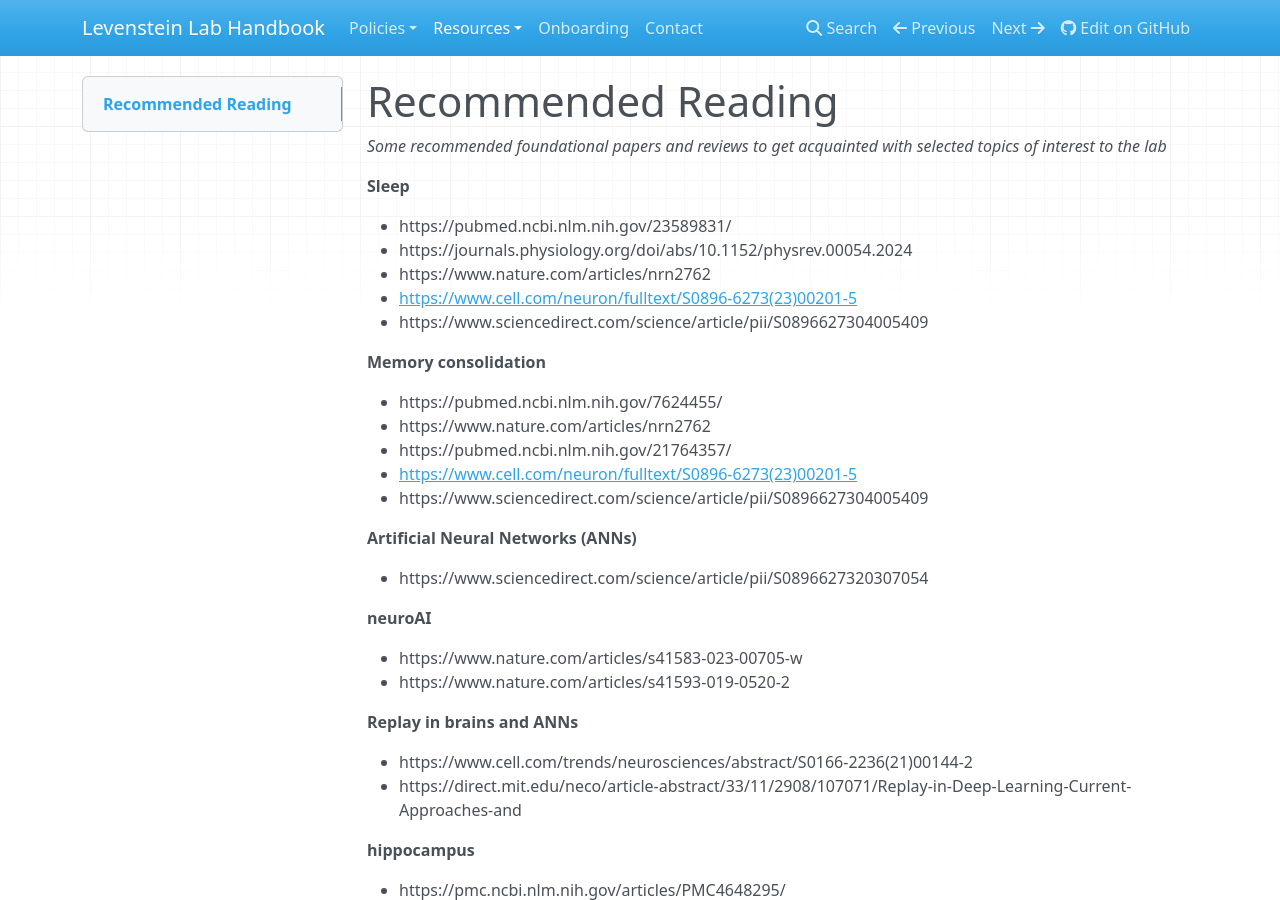
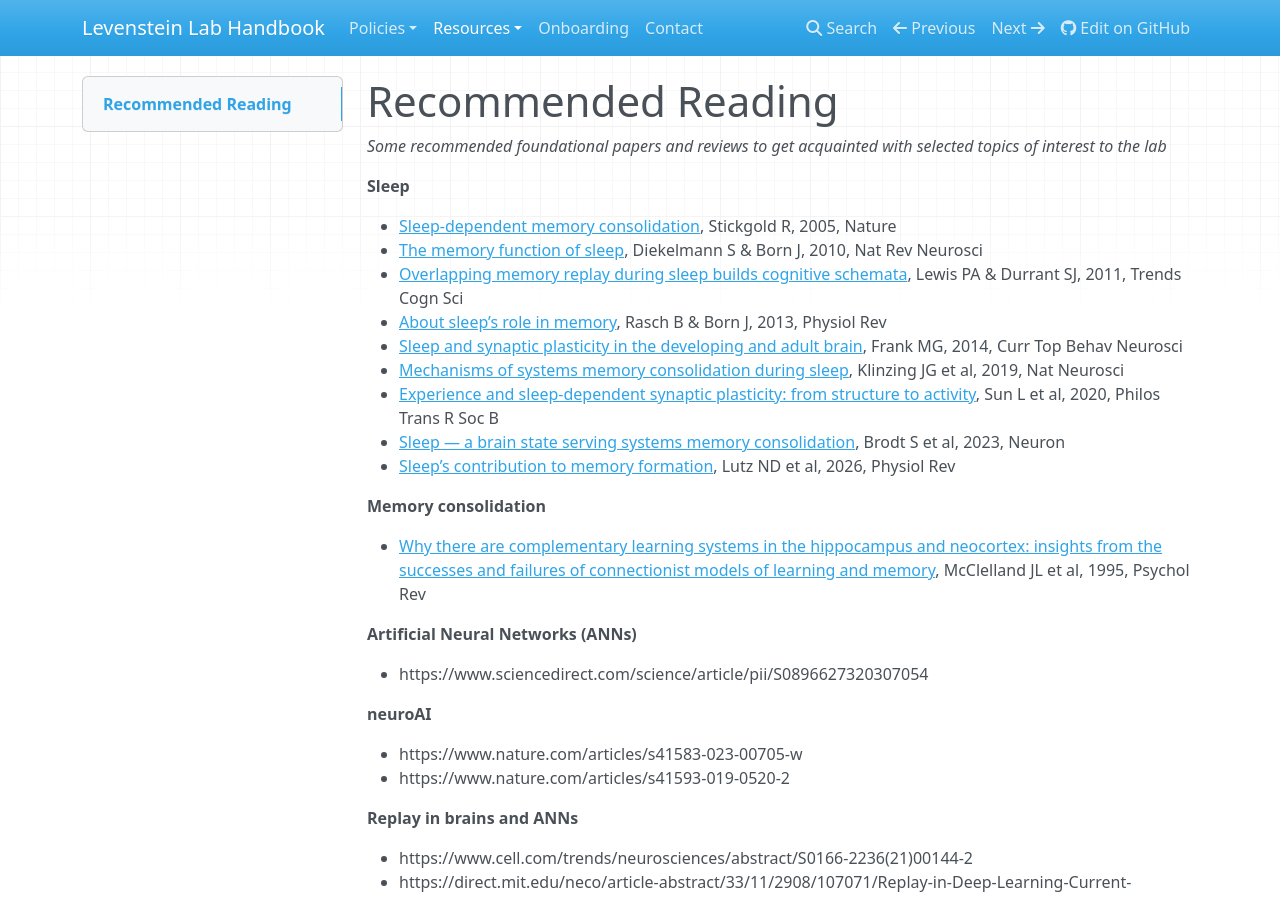
Before and after one commit to LevensteinLab/Lab-Handbook, an MkDocs documentation site: the page built from docs/Resources/recommended_reading.md, in a window 1280 px wide and 900 px high. Built offline with MkDocs 1.6.1, drawn with Linux system fonts in a browser that asks for light colours; nearby versions of some CDN libraries.

Commit message:
Revise recommended reading in resources
Updated recommended reading list with new references on sleep and memory consolidation.

```diff
--- a/docs/Resources/recommended_reading.md
+++ b/docs/Resources/recommended_reading.md
@@ -4,19 +4,20 @@
 
 **Sleep**
 
-- https://pubmed.ncbi.nlm.nih.gov/23589831/
-- https://journals.physiology.org/doi/abs/10.1152/physrev.00054.2024
-- https://www.nature.com/articles/nrn2762
-- [https://www.cell.com/neuron/fulltext/S0896-6273(23)00201-5](https://www.cell.com/neuron/fulltext/S0896-6273(23)00201-5)
-- https://www.sciencedirect.com/science/article/pii/S0896627304005409
+- [Sleep-dependent memory consolidation](https://www.sciencedirect.com/science/article/pii/S0896627304005409), Stickgold R, 2005, Nature
+- [The memory function of sleep](https://www.nature.com/articles/nrn2762), Diekelmann S & Born J, 2010, Nat Rev Neurosci
+- [Overlapping memory replay during sleep builds cognitive schemata](https://www.sciencedirect.com/science/article/pii/S1364661311001094), Lewis PA & Durrant SJ, 2011, Trends Cogn Sci
+- [About sleep’s role in memory](https://pubmed.ncbi.nlm.nih.gov/23589831/), Rasch B & Born J, 2013, Physiol Rev
+- [Sleep and synaptic plasticity in the developing and adult brain](https://link.springer.com/chapter/10.1007/7854_2014_305), Frank MG, 2014, Curr Top Behav Neurosci
+- [Mechanisms of systems memory consolidation during sleep](https://www.nature.com/articles/s41593-019-0467-3), Klinzing JG et al, 2019, Nat Neurosci
+- [Experience and sleep-dependent synaptic plasticity: from structure to activity](https://royalsocietypublishing.org/rstb/article/375/1799/20190234/23743/Experience-and-sleep-dependent-synaptic-plasticity), Sun L et al, 2020, Philos Trans R Soc B
+- [Sleep — a brain state serving systems memory consolidation](https://www.sciencedirect.com/science/article/pii/S0896627323002015), Brodt S et al, 2023, Neuron
+- [Sleep’s contribution to memory formation](https://journals.physiology.org/doi/abs/10.1152/physrev.00054.2024), Lutz ND et al, 2026, Physiol Rev
 
 **Memory consolidation**
 
-- https://pubmed.ncbi.nlm.nih.gov/7624455/
-- https://www.nature.com/articles/nrn2762
-- https://pubmed.ncbi.nlm.nih.gov/21764357/
-- [https://www.cell.com/neuron/fulltext/S0896-6273(23)00201-5](https://www.cell.com/neuron/fulltext/S0896-6273(23)00201-5)
-- https://www.sciencedirect.com/science/article/pii/S0896627304005409
+- [Why there are complementary learning systems in the hippocampus and neocortex: insights from the successes and failures of connectionist models of learning and memory](https://pubmed.ncbi.nlm.nih.gov/7624455/), McClelland JL et al, 1995, Psychol Rev
+
 
 **Artificial Neural Networks (ANNs)**
 
```
